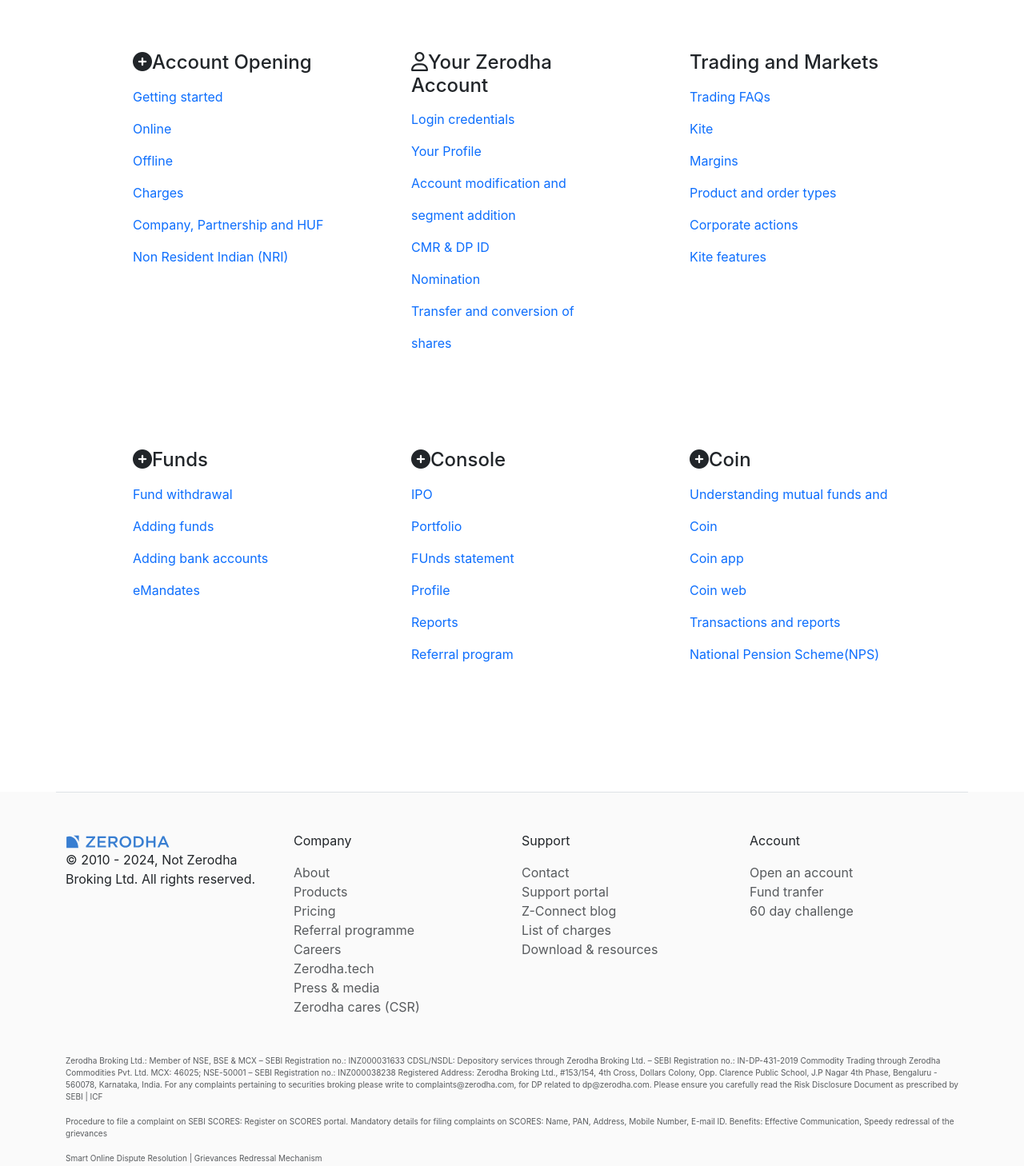
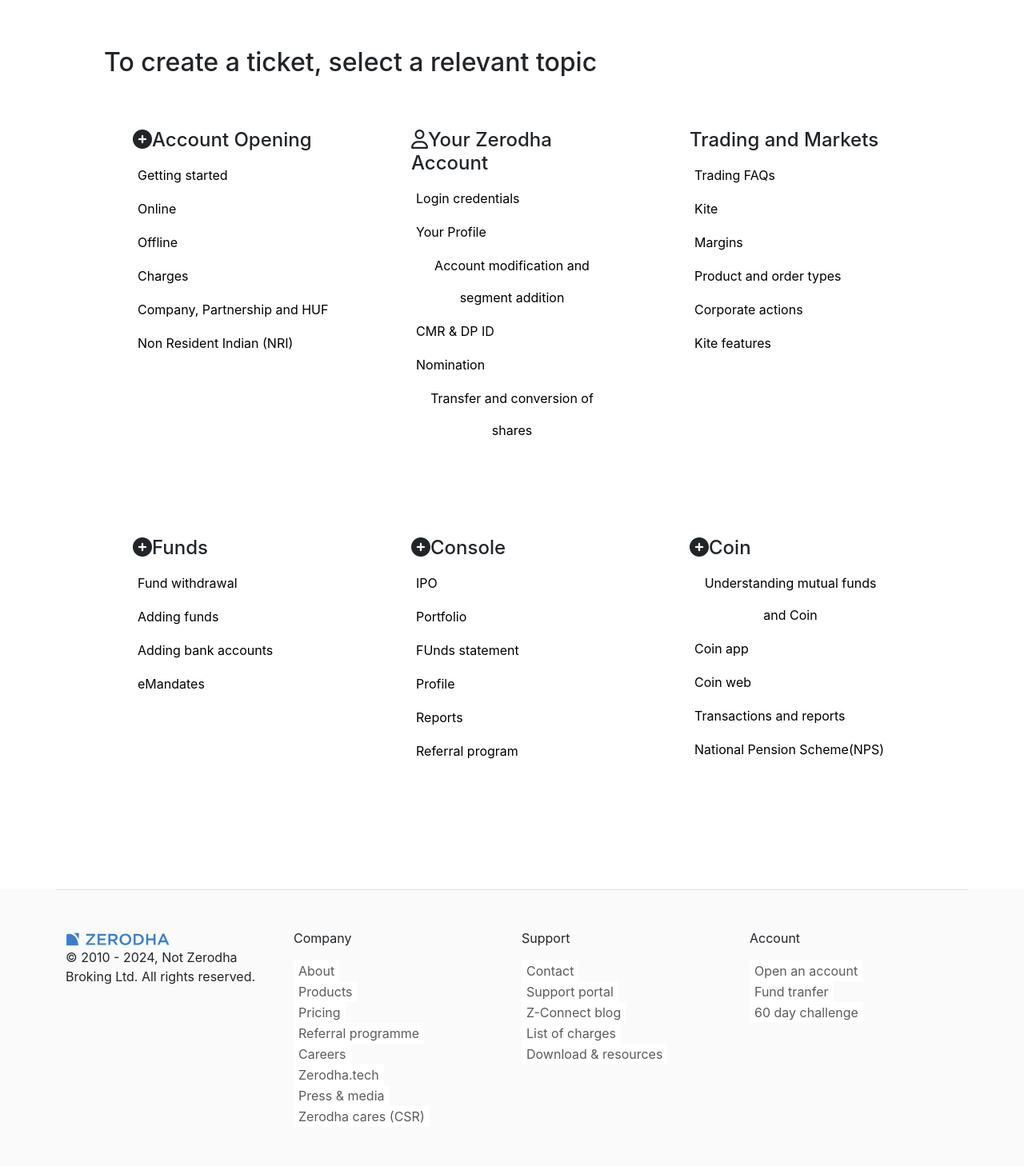
Before and after one commit to hemanthirve/Zerodha-clone-frontend, a React (Create React App) app: page /support in a window 1280 px wide. Shown: the part 689-2147 px from the top of the page at 80% size. Built offline with nearby package versions, Linux system fonts and the light colour scheme.

Commit message:
Replace a tag with button tag for checking

```diff
--- a/src/App.css
+++ b/src/App.css
@@ -36,3 +36,9 @@
     transform: rotate(360deg);
   }
 }
+
+.btn-a {
+  border: none;
+  color: black;
+  background-color: white;
+}
--- a/src/landing_page/Footer.jsx
+++ b/src/landing_page/Footer.jsx
@@ -1,4 +1,5 @@
 import React from 'react'
+import "../App.css"
 function Footer() {
     return (
         <footer style={{backgroundColor: "rgb(250, 250, 250)"}}>
@@ -10,31 +11,31 @@
                 </div>
                 <div className="col">
                     <p>Company</p>
-                    <a href="##" className='text-muted' style={{textDecoration:"none"}}>About</a><br />
-                    <a href="##" className='text-muted' style={{textDecoration:"none"}}>Products</a><br />
-                    <a href="##" className='text-muted' style={{textDecoration:"none"}}>Pricing</a><br />
-                    <a href="##" className='text-muted' style={{textDecoration:"none"}}>Referral programme</a><br />
-                    <a href="##" className='text-muted' style={{textDecoration:"none"}}>Careers</a><br />
-                    <a href="##" className='text-muted' style={{textDecoration:"none"}}>Zerodha.tech</a> <br />
-                    <a href="##" className='text-muted' style={{textDecoration:"none"}}>Press & media </a><br />
-                   <a href="##" className='text-muted' style={{textDecoration:"none"}}> Zerodha cares (CSR)</a><br />
+                    <button className='text-muted btn-a' style={{textDecoration:"none"}}>About</button><br />
+                    <button className='text-muted btn-a' style={{textDecoration:"none"}}>Products</button><br />
+                    <button className='text-muted btn-a' style={{textDecoration:"none"}}>Pricing</button><br />
+                    <button className='text-muted btn-a' style={{textDecoration:"none"}}>Referral programme</button><br />
+                    <button className='text-muted btn-a' style={{textDecoration:"none"}}>Careers</button><br />
+                    <button className='text-muted btn-a' style={{textDecoration:"none"}}>Zerodha.tech</button> <br />
+                    <button className='text-muted btn-a' style={{textDecoration:"none"}}>Press & media </button><br />
+                   <button className='text-muted btn-a' style={{textDecoration:"none"}}> Zerodha cares (CSR)</button><br />
                 </div>
                 <div className="col">
                     <p>Support</p>
 
-                    <a href="#" className='text-muted' style={{textDecoration:"none"}}>Contact</a><br />
-                    <a href="#" className='text-muted' style={{textDecoration:"none"}}>Support portal</a><br />
-                    <a href="#" className='text-muted' style={{textDecoration:"none"}}>Z-Connect blog</a><br />
-                    <a href="#" className='text-muted' style={{textDecoration:"none"}}>List of charges</a><br />
-                    <a href="#" className='text-muted' style={{textDecoration:"none"}}>Download & resources</a><br />
+                    <button className='text-muted btn-a' style={{textDecoration:"none"}}>Contact</button><br />
+                    <button className='text-muted btn-a' style={{textDecoration:"none"}}>Support portal</button><br />
+                    <button className='text-muted btn-a' style={{textDecoration:"none"}}>Z-Connect blog</button><br />
+                    <button className='text-muted btn-a' style={{textDecoration:"none"}}>List of charges</button><br />
+                    <button className='text-muted btn-a' style={{textDecoration:"none"}}>Download & resources</button><br />
                 </div>
 
 
                 <div className="col">
                     <p>Account</p>
-                    <a href="" className='text-muted' style={{textDecoration:"none"}}>Open an account</a><br />
-                    <a href="" className='text-muted' style={{textDecoration:"none"}}>Fund tranfer</a><br />
-                    <a href="" className='text-muted' style={{textDecoration:"none"}}>60 day challenge</a><br />
+                    <button className='text-muted btn-a' style={{textDecoration:"none"}}>Open an account</button><br />
+                    <button className='text-muted btn-a' style={{textDecoration:"none"}}>Fund tranfer</button><br />
+                    <button className='text-muted btn-a' style={{textDecoration:"none"}}>60 day challenge</button><br />
                 </div>
             </div>
 
--- a/src/landing_page/about/Hero.jsx
+++ b/src/landing_page/about/Hero.jsx
@@ -37,7 +37,7 @@
           </p>
 
           <p>
-           <a href="" style={{textDecoration: "none"}}>Rainmatter</a> , our fintech fund and incubator, has invested in several
+           <button className="btn-a" style={{textDecoration: "none"}}>Rainmatter</button> , our fintech fund and incubator, has invested in several
             fintech startups with the goal of growing the Indian capital
             markets.
           </p>
--- a/src/landing_page/about/Team.jsx
+++ b/src/landing_page/about/Team.jsx
@@ -33,7 +33,7 @@
 
           <p>Playing basketball is his zen.</p>
 
-          <p>Connect on <a href="">Homepage</a> / <a href="">TradingQnA</a> / <a href="">Twitter</a></p>
+          <p>Connect on <button className="btn-a">Homepage</button> / <button className="btn-a">TradingQnA</button> / <button className="btn-a">Twitter</button></p>
         </div>
       </div>
     </div>
--- a/src/landing_page/home/Education.jsx
+++ b/src/landing_page/home/Education.jsx
@@ -9,9 +9,9 @@
                 <div className="col-6">
                     <h1 className='mb-3 fs-2'>Free and open market education</h1>
                     <p>Varsity, the largest online stock market education book in the world covering everything from the basics to advanced trading.</p>
-                    <a href="" style={{textDecoration:"none"}}>Versity <i className='fa fa-long-arrow-right' aria-hidden="true"></i></a>
+                    <button className='btn-a' style={{textDecoration:"none"}}>Versity <i className='fa fa-long-arrow-right' aria-hidden="true"></i></button>
                     <p>TradingQ&A, the most active trading and investment community in india for all your  </p>
-                    <a href="" style={{textDecoration:"none"}}>TradingQ&A <i className='fa fa-long-arrow-right' aria-hidden="true"></i> </a>
+                    <button className='btn-a' style={{textDecoration:"none"}}>TradingQ&A <i className='fa fa-long-arrow-right' aria-hidden="true"></i> </button>
                 </div>
             </div>
         </div>
--- a/src/landing_page/home/Pricing.jsx
+++ b/src/landing_page/home/Pricing.jsx
@@ -7,7 +7,7 @@
                 <div className="col-4">
                     <h1 className='mb-3 fs-2'>Unbeatable pric</h1>
                     <p>We pioneered the concept of discount broking and price transparency in India. Flat fees and no hidden charges.</p>
-                    <a href="" style={{textDecoration:"none"}}>See pricing <i className='fa fa-long-arrow-right'></i></a>
+                    <button className='btn-a'  style={{textDecoration:"none"}}>See pricing <i className='fa fa-long-arrow-right'></i></button>
 
                 </div>
                 <div className="col-2">
--- a/src/landing_page/home/Stats.jsx
+++ b/src/landing_page/home/Stats.jsx
@@ -22,8 +22,8 @@
                     <img src="/assets/ecosystem.png" style={{width:"500px", height:"500px"}} alt="" />
 
                     <div className='text-center'>
-                        <a href="" className='mx-5' style={{textDecoration:"none"}}>Explore our products <i className='fa fa-long-arrow-right'></i></a>
-                        <a href="" style={{textDecoration:"none"}}>Try Kite demo <i className='fa fa-long-arrow-right'></i></a>
+                        <button className='mx-5' style={{textDecoration:"none"}}>Explore our products <i className='fa fa-long-arrow-right'></i></button>
+                        <button style={{textDecoration:"none"}}>Try Kite demo <i className='fa fa-long-arrow-right'></i></button>
                     </div>
                 </div>
             </div>
--- a/src/landing_page/pricing/Brockerage.jsx
+++ b/src/landing_page/pricing/Brockerage.jsx
@@ -4,8 +4,8 @@
        <div className="container">
         <div className="row p-5 mt-5 text-center border-top">
             <div className="col-8 p-4">
-                <a href="" style={{textDecoration: "none"}}>
-                    <h3 className='fs-5'>Brokerage calculator</h3></a>
+                <button className='btn-a' style={{textDecoration: "none"}}>
+                    <h3 className='fs-5'>Brokerage calculator</h3></button>
                     <ul style={{textAlign: "left", lineHeight:"2.5", fontSize:"14px"}} className='text-muted '>
                         <li>Call & Trade and RMS auto-squareoff: Additional charges of 50 + GST per order </li>
                         <li>Digital contract notes will be sent via e-mail.</li>
@@ -16,8 +16,8 @@
 
             </div>
             <div className='col-4 p-4'>
-            <a href="" style={{textDecoration: "none"}}>
-            <h3 className='fs-5'>List of charges</h3></a>
+            <button className='btn-a' style={{textDecoration: "none"}}>
+            <h3 className='fs-5'>List of charges</h3></button>
             </div>
         </div>
        </div>
--- a/src/landing_page/support/CreateTickets.jsx
+++ b/src/landing_page/support/CreateTickets.jsx
@@ -8,61 +8,61 @@
           </h1>
           <div className="col-4 p-5 mt-2 mb-2">
             <h4 className=''><i className='fa fa-plus-circle'></i>Account Opening</h4>
-           <a href="/Open" style={{textDecoration: "none", lineHeight:"2.5"}}> Getting started</a><br />
-           <a href="/Open" style={{textDecoration: "none", lineHeight:"2.5"}}> Online</a><br />
-           <a href="/Open" style={{textDecoration: "none", lineHeight:"2.5"}}> Offline</a><br />
-           <a href="/Open" style={{textDecoration: "none", lineHeight:"2.5"}}> Charges</a><br />
-           <a href="/Open" style={{textDecoration: "none", lineHeight:"2.5"}}> Company, Partnership and HUF</a><br />
-           <a href="/Open" style={{textDecoration: "none", lineHeight:"2.5"}}> Non Resident Indian (NRI)</a> <br />
+           <button className="btn-a" style={{textDecoration: "none", lineHeight:"2.5"}}> Getting started</button><br />
+           <button className="btn-a" style={{textDecoration: "none", lineHeight:"2.5"}}> Online</button><br />
+           <button className="btn-a" style={{textDecoration: "none", lineHeight:"2.5"}}> Offline</button><br />
+           <button className="btn-a" style={{textDecoration: "none", lineHeight:"2.5"}}> Charges</button><br />
+           <button className="btn-a" style={{textDecoration: "none", lineHeight:"2.5"}}> Company, Partnership and HUF</button><br />
+           <button className="btn-a" style={{textDecoration: "none", lineHeight:"2.5"}}> Non Resident Indian (NRI)</button> <br />
             </div>
 
           <div className="col-4 p-5 mt-2 mb-2">
             <h4 className=''><i class="fa-regular fa-user"></i>Your Zerodha Account </h4>
-           <a href="/Login" style={{textDecoration: "none", lineHeight:"2.5"}}> Login credentials</a><br />
-           <a href="/Login" style={{textDecoration: "none", lineHeight:"2.5"}}> Your Profile</a><br />
-           <a href="/Login" style={{textDecoration: "none", lineHeight:"2.5"}}> Account modification and segment addition</a><br />
-           <a href="/Login" style={{textDecoration: "none", lineHeight:"2.5"}}> CMR & DP ID</a><br />
-           <a href="/Login" style={{textDecoration: "none", lineHeight:"2.5"}}> Nomination</a><br />
-           <a href="/Login" style={{textDecoration: "none", lineHeight:"2.5"}}>Transfer and conversion of shares</a> <br />
+           <button className="btn-a" style={{textDecoration: "none", lineHeight:"2.5"}}> Login credentials</button><br />
+           <button className="btn-a" style={{textDecoration: "none", lineHeight:"2.5"}}> Your Profile</button><br />
+           <button className="btn-a" style={{textDecoration: "none", lineHeight:"2.5"}}> Account modification and segment addition</button><br />
+           <button className="btn-a" style={{textDecoration: "none", lineHeight:"2.5"}}> CMR & DP ID</button><br />
+           <button className="btn-a" style={{textDecoration: "none", lineHeight:"2.5"}}> Nomination</button><br />
+           <button className="btn-a" style={{textDecoration: "none", lineHeight:"2.5"}}>Transfer and conversion of shares</button> <br />
             </div>
 
 
           <div className="col-4 p-5 mt-2 mb-2">
             <h4 className=''><i className='category-icons icon-trading-and-platforms'></i>Trading and Markets</h4>
-           <a href="/Trading" style={{textDecoration: "none", lineHeight:"2.5"}}> Trading FAQs</a><br />
-           <a href="/Trading" style={{textDecoration: "none", lineHeight:"2.5"}}> Kite</a><br />
-           <a href="/Trading" style={{textDecoration: "none", lineHeight:"2.5"}}> Margins</a><br />
-           <a href="/Trading" style={{textDecoration: "none", lineHeight:"2.5"}}> Product and order types</a><br />
-           <a href="/Trading" style={{textDecoration: "none", lineHeight:"2.5"}}> Corporate actions</a><br />
-           <a href="/Trading" style={{textDecoration: "none", lineHeight:"2.5"}}>Kite features</a> <br />
+           <button className="btn-a" style={{textDecoration: "none", lineHeight:"2.5"}}> Trading FAQs</button><br />
+           <button className="btn-a" style={{textDecoration: "none", lineHeight:"2.5"}}> Kite</button><br />
+           <button className="btn-a" style={{textDecoration: "none", lineHeight:"2.5"}}> Margins</button><br />
+           <button className="btn-a" style={{textDecoration: "none", lineHeight:"2.5"}}> Product and order types</button><br />
+           <button className="btn-a" style={{textDecoration: "none", lineHeight:"2.5"}}> Corporate actions</button><br />
+           <button className="btn-a" style={{textDecoration: "none", lineHeight:"2.5"}}>Kite features</button> <br />
            </div>
 
            <div className="col-4 p-5 mt-2 mb-2">
             <h4 className=''><i className='fa fa-plus-circle'></i>Funds</h4>
-           <a href="/Fund" style={{textDecoration: "none", lineHeight:"2.5"}}>Fund withdrawal</a><br />
-           <a href="/Fund" style={{textDecoration: "none", lineHeight:"2.5"}}> Adding funds</a><br />
-           <a href="/Fund" style={{textDecoration: "none", lineHeight:"2.5"}}>Adding bank accounts</a><br />
-           <a href="/Fund" style={{textDecoration: "none", lineHeight:"2.5"}}> eMandates</a><br />
+           <button className="btn-a" style={{textDecoration: "none", lineHeight:"2.5"}}>Fund withdrawal</button><br />
+           <button className="btn-a" style={{textDecoration: "none", lineHeight:"2.5"}}> Adding funds</button><br />
+           <button className="btn-a" style={{textDecoration: "none", lineHeight:"2.5"}}>Adding bank accounts</button><br />
+           <button className="btn-a" style={{textDecoration: "none", lineHeight:"2.5"}}> eMandates</button><br />
             </div>
 
           <div className="col-4 p-5 mt-2 mb-2">
             <h4 className=''><i className='fa fa-plus-circle'></i>Console</h4>
-           <a href="/none" style={{textDecoration: "none", lineHeight:"2.5"}}>IPO</a><br />
-           <a href="/none" style={{textDecoration: "none", lineHeight:"2.5"}}> Portfolio</a><br />
-           <a href="/none" style={{textDecoration: "none", lineHeight:"2.5"}}> FUnds statement</a><br />
-           <a href="/none" style={{textDecoration: "none", lineHeight:"2.5"}}> Profile</a><br />
-           <a href="/none" style={{textDecoration: "none", lineHeight:"2.5"}}> Reports</a><br />
-           <a href="/none" style={{textDecoration: "none", lineHeight:"2.5"}}> Referral program</a> <br />
+           <button className="btn-a" style={{textDecoration: "none", lineHeight:"2.5"}}>IPO</button><br />
+           <button className="btn-a" style={{textDecoration: "none", lineHeight:"2.5"}}> Portfolio</button><br />
+           <button className="btn-a" style={{textDecoration: "none", lineHeight:"2.5"}}> FUnds statement</button><br />
+           <button className="btn-a" style={{textDecoration: "none", lineHeight:"2.5"}}> Profile</button><br />
+           <button className="btn-a" style={{textDecoration: "none", lineHeight:"2.5"}}> Reports</button><br />
+           <button className="btn-a" style={{textDecoration: "none", lineHeight:"2.5"}}> Referral program</button> <br />
             </div>
 
 
           <div className="col-4 p-5 mt-2 mb-2">
             <h4 className=''><i className='fa fa-plus-circle'></i>Coin</h4>
-           <a href="coin" style={{textDecoration: "none", lineHeight:"2.5"}}>Understanding mutual funds and Coin</a><br />
-           <a href="coin" style={{textDecoration: "none", lineHeight:"2.5"}}> Coin app</a><br />
-           <a href="coin" style={{textDecoration: "none", lineHeight:"2.5"}}> Coin web</a><br />
-           <a href="coin" style={{textDecoration: "none", lineHeight:"2.5"}}> Transactions and reports</a><br />
-           <a href="coin" style={{textDecoration: "none", lineHeight:"2.5"}}> National Pension Scheme(NPS)</a><br />
+           <button className="btn-a" style={{textDecoration: "none", lineHeight:"2.5"}}>Understanding mutual funds and Coin</button><br />
+           <button className="btn-a" style={{textDecoration: "none", lineHeight:"2.5"}}> Coin app</button><br />
+           <button className="btn-a" style={{textDecoration: "none", lineHeight:"2.5"}}> Coin web</button><br />
+           <button className="btn-a" style={{textDecoration: "none", lineHeight:"2.5"}}> Transactions and reports</button><br />
+           <button className="btn-a" style={{textDecoration: "none", lineHeight:"2.5"}}> National Pension Scheme(NPS)</button><br />
 
            </div>
 
```
Also changed, not shown: src/landing_page/support/Hero.jsx (+8 -8 lines).
